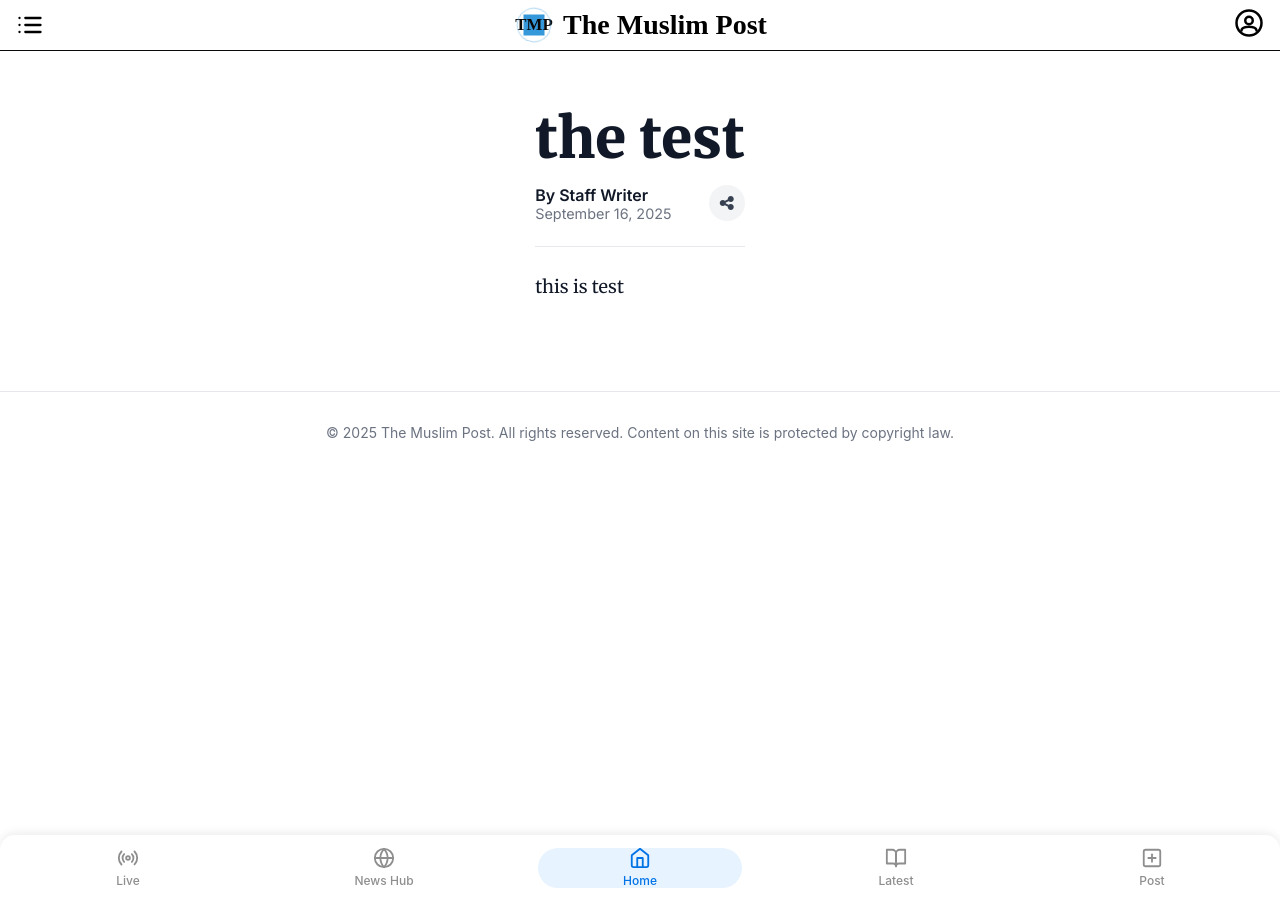
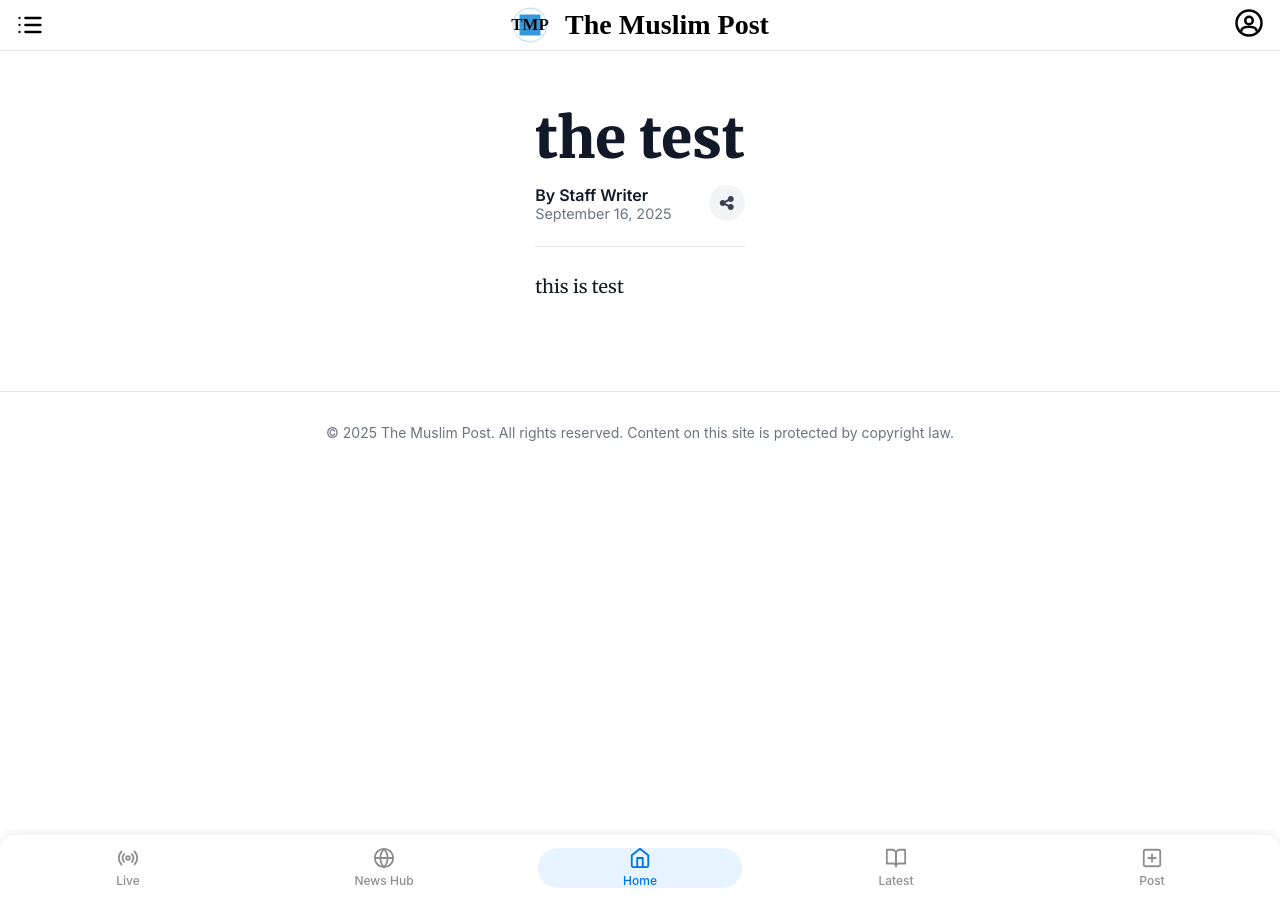
Before and after one commit to ZaidAlamgir/TMP_Host, a Jekyll site: the page built from _posts/2025-09-16-the-test.md, in a window 1280 px wide and 900 px high. Built offline with Jekyll 4.4.1, drawn with Linux system fonts in a browser that asks for light colours; a script that is not in the unit is left out.

Commit message:
header fix

```diff
--- a/assets/style/style.css
+++ b/assets/style/style.css
@@ -12,10 +12,8 @@
 }
 
 /* --- Master Header Styles --- */
-
-/* This provides the main 3-column layout for the header */
 .header {
-    border-bottom: 1px solid #0a0909;
+    border-bottom: 1px solid #e5e7eb;
     padding: 5px 0;
     background-color: #fff;
     position: sticky;
@@ -29,68 +27,60 @@
     align-items: center;
     height: 40px;
     padding: 0 1rem;
-    position: relative;
 }
 
 .header-left, .header-right {
     display: flex;
     align-items: center;
-    /* Allow the side elements to shrink if needed, but have a base size */
-    flex: 1 1 0%;
-}
-
-.header-left {
-    justify-content: flex-start;
-}
-
-.header-right {
-    justify-content: flex-end;
+    /* Give the sides a basis but allow them to shrink */
+    flex: 0 1 auto;
 }
 
 .header-center {
     display: flex;
     justify-content: center;
-    /* Allow the center logo to shrink more aggressively than the sides */
-    flex: 2 1 0%;
-    min-width: 0; /* This is crucial for allowing flex items to shrink below their content size */
+    align-items: center;
+    /* Allow the center to grow and shrink */
+    flex: 1 1 auto;
+    min-width: 0; /* CRUCIAL: Allows the logo container to shrink below its content's natural width */
+    padding: 0 0.5rem; /* Add some space between logo and side icons */
 }
 
 .logo {
     font-family: 'Playfair Display', serif;
-    font-size: clamp(1rem, 4vw, 1.75rem); /* Auto-adjusting font size */
+    /* Responsive font size that scales with the screen width */
+    font-size: clamp(1.25rem, 4.5vw, 1.75rem);
     font-weight: 600;
     color: #000;
     text-decoration: none;
-    pointer-events: all;
     display: flex;
     align-items: center;
-    white-space: nowrap; /* Prevents text from wrapping */
+    white-space: nowrap; /* Prevents "The Muslim Post" from wrapping to a new line */
+    overflow: hidden; /* Hides any text that might overflow on extreme sizes */
 }
 
-/* --- styles for your custom SVG logo --- */
 .logo .vector-animation {
-    height: 1.5em; /* Controls the overall size */
+    height: 1.5em; /* Size is relative to the new responsive font size */
     width: auto;
-    margin-right: 8px;
-    filter: none; /* Removing drop-shadow for a cleaner header look */
-    color: #3498db; /* Default color for the logo elements */
-    flex-shrink: 0; /* Prevent the SVG from shrinking */
+    margin-right: 0.5em;
+    flex-shrink: 0; /* Prevents the SVG logo itself from being squished */
+    color: #3498db;
 }
 
 .logo .tmp-text {
     font-size: 80px;
     font-weight: bold;
-    fill: #0a0707; /* Your specified text color */
+    fill: #0a0707;
 }
 
 .logo .square {
-    fill: currentColor; /* Use the parent color */
+    fill: currentColor;
 }
 
 .logo .rotating-circle {
     transform-origin: center;
     animation: rotate 10s linear infinite;
-    stroke: currentColor; /* Use the parent color */
+    stroke: currentColor;
 }
 
 @keyframes rotate {
@@ -106,7 +96,7 @@
 }
 
 #profile-pic-img {
-    object-fit: cover; /* Ensures the image covers the circle without distortion */
+    object-fit: cover;
 }
 
 #profile-initial-circle {
@@ -118,13 +108,11 @@
     color: white;
 }
 
-/* --- Responsive Fix for Small Screens --- */
-@media (max-width: 420px) {
+/* --- Final Fallback for extremely small screens --- */
+@media (max-width: 360px) {
     .logo .logo-text {
-        /* On very small screens, hide the text as a final fallback */
-        display: none;
+        display: none; /* Only hide the text on the smallest phones */
     }
-
     .logo .vector-animation {
         margin-right: 0;
     }
```
